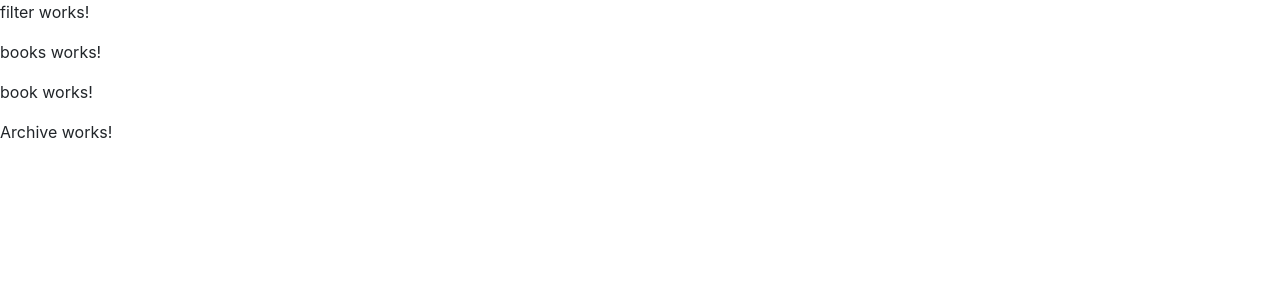
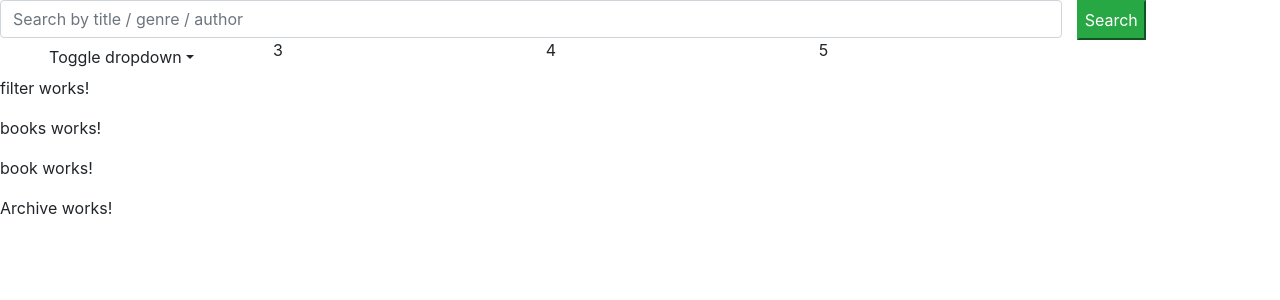
Before and after one commit to diegosozio/UniLibrary, an Angular app in the folder angular-client/: page /gallery in a window 1280 px wide. Shown: the top 300 px of the page. Built offline with nearby package versions, Linux system fonts and the light colour scheme.

Commit message:
add dropdown example

```diff
--- a/angular-client/src/app/archive/filter/filter.component.html
+++ b/angular-client/src/app/archive/filter/filter.component.html
@@ -1 +1,49 @@
+<div class="row">
+    <div class="col-md-10">
+        <div class="row">
+            <div class="col-md-12">
+<input type="text" class="form-control" placeholder="Search by title / genre / author"/>
+            </div>
+        </div>
+        <div class="row">
+            <div class="col-md-3">
+                <div class="col">
+                    <div ngbDropdown class="d-inline-block">
+                      <button class="btn btn-outline-default dropdown" id="dropdownBasic1" ngbDropdownToggle>Toggle dropdown</button>
+                      <div ngbDropdownMenu aria-labelledby="dropdownBasic1 dropdown">
+                        <button ngbDropdownItem>Action - 1</button>
+                        <button ngbDropdownItem>Another Action</button>
+                        <button ngbDropdownItem>Something else is here</button>
+                      </div>
+                    </div>
+                  </div>
+            </div>
+            <div class="col-md-3">
+3
+            </div>
+           <div class="col-md-3">
+            4
+            </div>
+            <div class="col-md-3">
+5
+            </div>
+        </div>
+
+    </div>
+    <div class="col-md-2">
+        <div class="row">
+            <div>
+<button class="btn-success button-search">
+    Search
+</button>
+            </div>
+            <div>
+
+            </div>
+
+        </div>
+    </div>
+
+</div>
+
 <p>filter works!</p>
--- a/angular-client/src/app/archive/filter/filter.component.scss
+++ b/angular-client/src/app/archive/filter/filter.component.scss
@@ -0,0 +1,9 @@
+.button-search{
+    padding: 6px;
+}
+.dropdown{
+    width: 100% !important;
+}
+.dropdown-menu.show{
+    width: 100% !important;
+}
```
